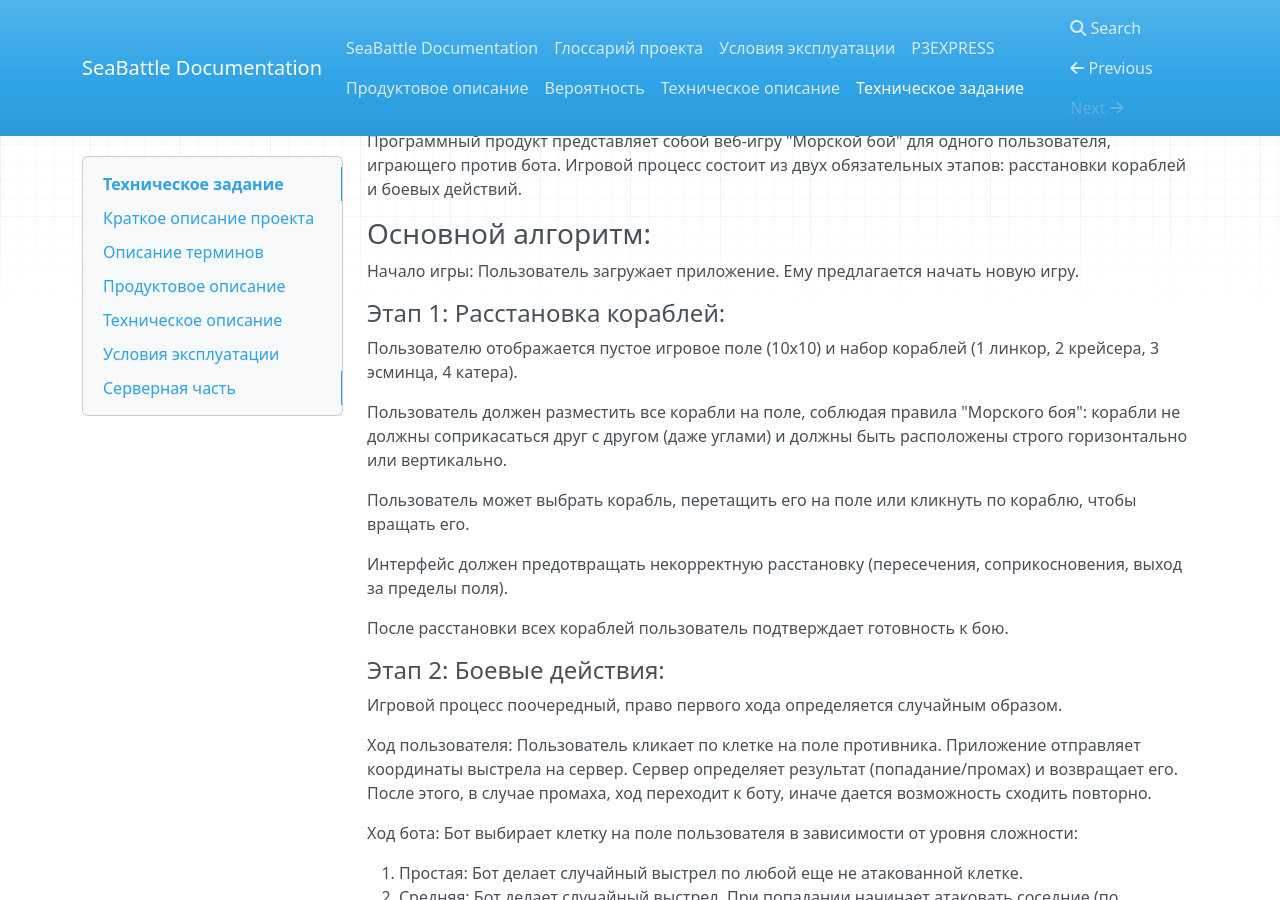
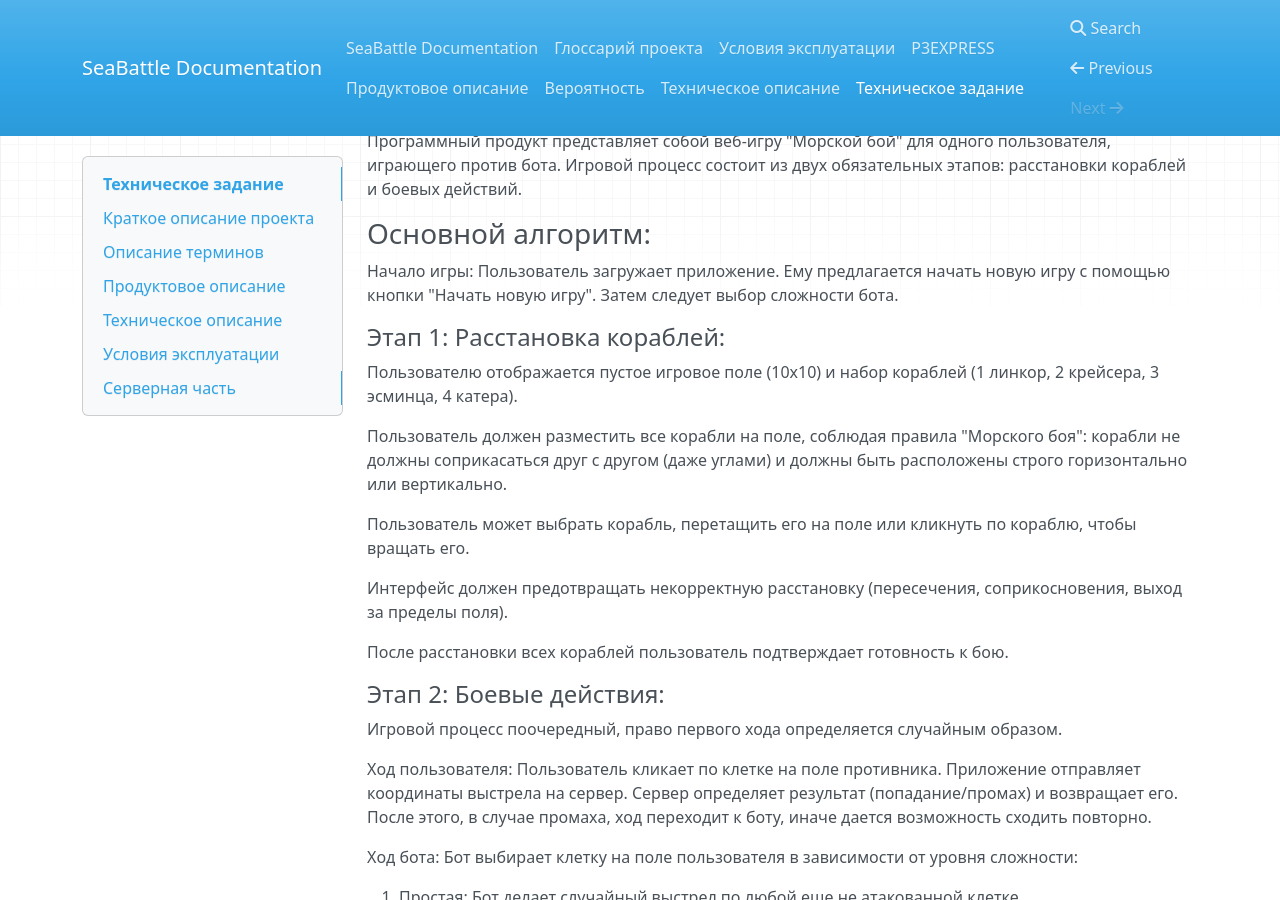
Before and after one commit to AnGREATern/SeaBattle, an MkDocs documentation site: the page built from docs/terms-of-reference.md, in a window 1280 px wide and 900 px high, scrolled down 1941 px. Built offline with MkDocs 1.6.1, drawn with Linux system fonts in a browser that asks for light colours; nearby versions of some CDN libraries.

Commit message:
Изменение логики начала игры

```diff
--- a/docs/terms-of-reference.md
+++ b/docs/terms-of-reference.md
@@ -67,7 +67,7 @@
 
 ### Основной алгоритм:
 
-Начало игры: Пользователь загружает приложение. Ему предлагается начать новую игру.
+Начало игры: Пользователь загружает приложение. Ему предлагается начать новую игру с помощью кнопки "Начать новую игру". Затем следует выбор сложности бота.
 
 #### Этап 1: Расстановка кораблей:
 
```
